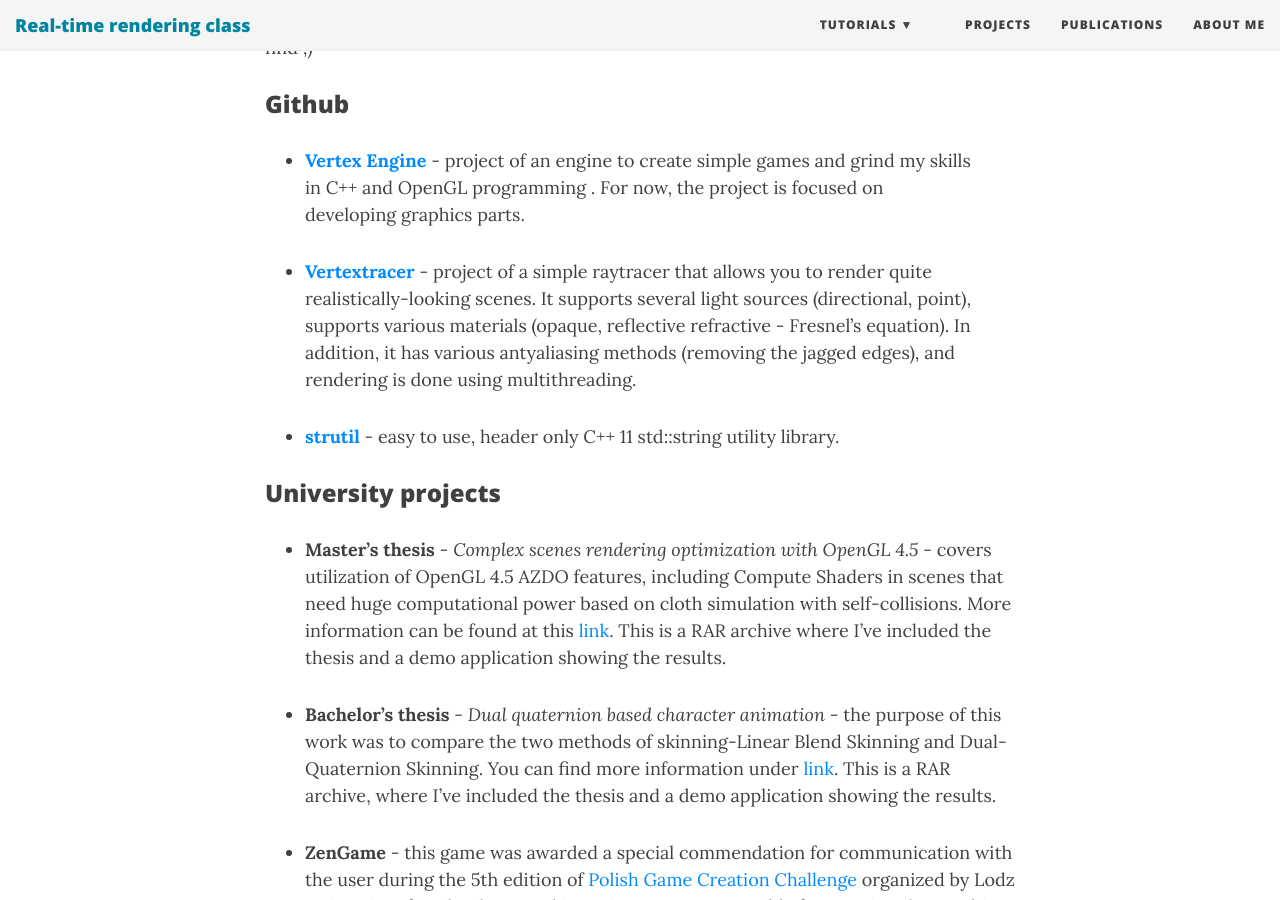
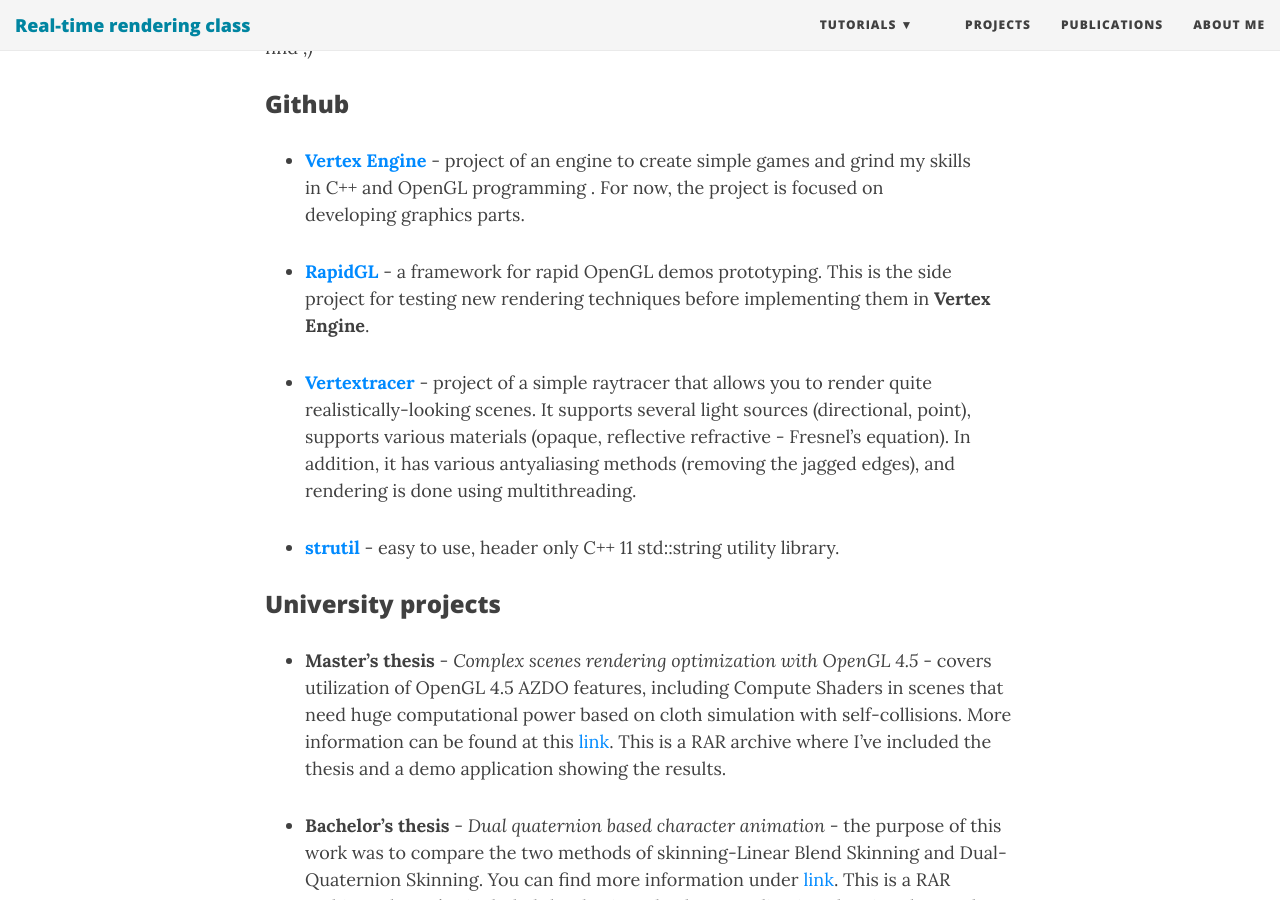
Before and after one commit to tgalaj/tgalaj.github.io, a Jekyll site: the page built from pages/projects.md, in a window 1280 px wide and 900 px high, scrolled down 325 px. Built offline with Jekyll 4.4.1, drawn with Linux system fonts in a browser that asks for light colours; nearby versions of some CDN libraries.

Commit message:
Update projects.md

```diff
--- a/pages/projects.md
+++ b/pages/projects.md
@@ -10,6 +10,8 @@
 ### Github
 
 * __[Vertex Engine](https://github.com/Shot511/VertexEngine)__ - project of an engine to create simple games and grind my skills in C++ and OpenGL programming . For now, the project is focused on developing graphics parts.
+
+* __[RapidGL](https://github.com/Shot511/RapidGL)__ - a framework for rapid OpenGL demos prototyping. This is the side project for testing new rendering techniques before implementing them in **Vertex Engine**.
 
 * __[Vertextracer](https://github.com/Shot511/VertexTracer)__ - project of a simple raytracer that allows you to render quite realistically-looking scenes. It supports several light sources (directional, point), supports various materials (opaque, reflective refractive - Fresnel's equation). In addition, it has various antyaliasing methods (removing the jagged edges), and rendering is done using multithreading.
 
```
